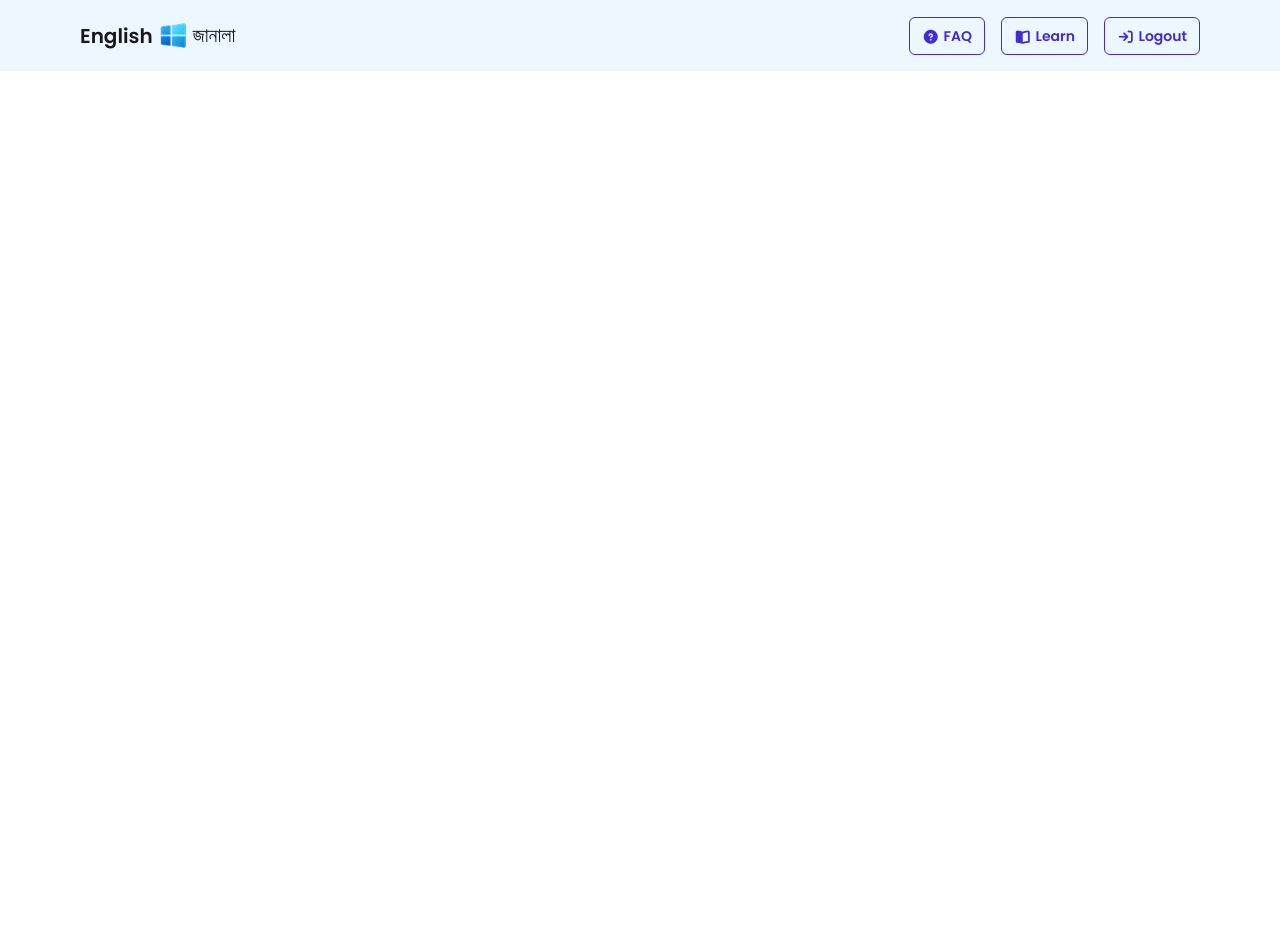
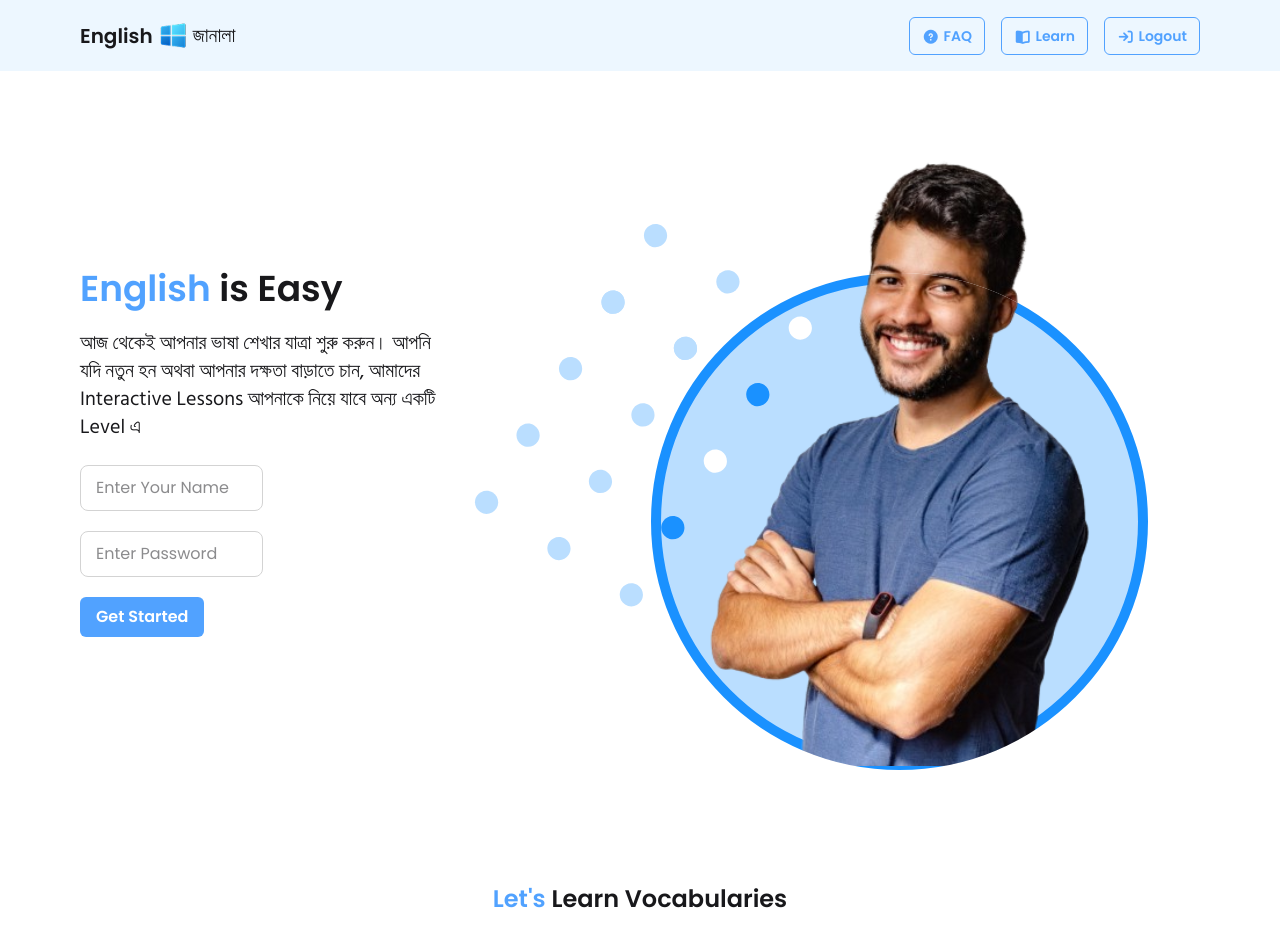
Before and after one commit to BiswanathBD/English-Janala, a plain HTML site: page index.html in a window 1280 px wide. Before the commit the page ends 800 px from the top, so only its background shows below. Drawn offline with nearby package versions, Linux system fonts and the light colour scheme; no server answers.

Commit message:
add lessons from api

```diff
--- a/index.html
+++ b/index.html
@@ -36,11 +36,10 @@
     <!-- css stylesheet -->
     <link rel="stylesheet" href="./style/style.css" />
   </head>
+
   <body>
     <div class="bg-[#badeff42]">
-      <nav
-        class="container mx-auto flex justify-between items-center px-4 lg:px-20"
-      >
+      <nav class="flex justify-between items-center mx-4 lg:mx-20">
         <!-- mobile menu bar -->
         <a id="bar" href="" class="md:hidden mr-2"
           ><i class="fa-solid fa-bars"></i
@@ -63,21 +62,22 @@
           <span class="font-semibold">English</span>
           <img class="w-8" src="./assets/logo.png" alt="" />
           <span class="bangla-font">জানালা</span>
-        </div><div></div>
+        </div>
+        <div></div>
 
         <div class="hidden md:flex gap-4">
           <button
-            class="text-[#422AD5] font-semibold border border-[#422AD5] px-3 py-2 text-sm rounded-md hover:bg-[#422AD5] hover:text-white flex items-center gap-1"
+            class="text-blue-400 font-semibold border border-blue-400 px-3 py-2 text-sm rounded-md hover:bg-blue-400 hover:text-white flex items-center gap-1"
           >
             <i class="fa-solid fa-circle-question -mb-[2px]"></i>FAQ
           </button>
           <button
-            class="text-[#422AD5] font-semibold border border-[#422AD5] px-3 py-2 text-sm rounded-md hover:bg-[#422AD5] hover:text-white flex items-center gap-1"
+            class="text-blue-400 font-semibold border border-blue-400 px-3 py-2 text-sm rounded-md hover:bg-blue-400 hover:text-white flex items-center gap-1"
           >
             <i class="fa-solid fa-book-open -mb-[2px]"></i>Learn
           </button>
           <button
-            class="text-[#422AD5] font-semibold border border-[#422AD5] px-3 py-2 text-sm rounded-md hover:bg-[#422AD5] hover:text-white flex items-center gap-1"
+            class="text-blue-400 font-semibold border border-blue-400 px-3 py-2 text-sm rounded-md hover:bg-blue-400 hover:text-white flex items-center gap-1"
           >
             <i class="fa-solid fa-arrow-right-to-bracket -mb-[2px]"></i>Logout
           </button>
@@ -85,6 +85,50 @@
       </nav>
     </div>
 
+    <section
+      class="flex flex-col-reverse md:flex-row gap-5 items-center justify-between text-center md:text-left px-4 lg:px-20 my-4 md:mb-16"
+    >
+      <div class="flex-1">
+        <h2 class="text-4xl font-semibold mb-5">
+          <span class="text-blue-400">English</span> is Easy
+        </h2>
+        <p class="bangla-font mb-6 text-xl">
+          আজ থেকেই আপনার ভাষা শেখার যাত্রা শুরু করুন। আপনি যদি নতুন হন অথবা
+          আপনার দক্ষতা বাড়াতে চান, আমাদের Interactive Lessons আপনাকে নিয়ে যাবে
+          অন্য একটি Level এ
+        </p>
+        <form class="flex flex-col md:w-[50%]">
+          <input
+            type="text"
+            name="name"
+            id="name"
+            placeholder="Enter Your Name"
+          />
+          <input
+            type="password"
+            name="password"
+            id="password"
+            placeholder="Enter Password"
+          />
+        </form>
+        <button
+          class="bg-blue-400 text-white font-semibold px-4 py-2 rounded-md"
+        >
+          Get Started
+        </button>
+      </div>
+      <div>
+        <img src="./assets/hero-student.png" alt="" />
+      </div>
+    </section>
+
+    <!-- dynamic section -->
+    <h2 class="text-2xl font-semibold text-center">
+      <span class="text-blue-400">Let's</span> Learn Vocabularies
+    </h2>
+    <div id="LessonsContainer" class="flex flex-wrap gap-4 justify-center my-4">
+    </div>
+
     <!-- javascript -->
     <script src="./index.js"></script>
   </body>
--- a/index.js
+++ b/index.js
@@ -7,12 +7,30 @@ getById("bar").addEventListener("click", (e) => {
   if (menu.classList.contains("opacity-0")) {
     menu.classList.replace("opacity-0", "opacity-100");
     menu.classList.remove("pointer-events-none");
-    menu.classList.add("top-18"); // optional slide effect
+    menu.classList.add("top-18");
   } else {
     menu.classList.replace("opacity-100", "opacity-0");
     menu.classList.add("pointer-events-none");
     menu.classList.remove("top-18");
   }
 });
-const menu = getById("options");
-console.log(menu.childNodes);
+
+fetch("https://openapi.programming-hero.com/api/levels/all")
+  .then((res) => res.json())
+  .then((json) => displayLessons(json.data));
+
+const displayLessons = (lessons) => {
+  const lessonsContainer = getById("LessonsContainer");
+  lessonsContainer.innerHTML = "";
+  lessons.forEach((lesson) => {
+    const levelLessons = document.createElement("button");
+    levelLessons.innerHTML = `
+          <button
+            class="text-blue-400 font-semibold border border-blue-400 px-3 py-2 text-sm rounded-md hover:bg-blue-400 hover:text-white flex items-center gap-1"
+          >
+            <i class="fa-solid fa-book-open -mb-[2px]"></i>Lesson - ${lesson.level_no}
+          </button>
+    `;
+    lessonsContainer.append(levelLessons)
+  });
+};
--- a/style/style.css
+++ b/style/style.css
@@ -4,3 +4,13 @@
 .bangla-font {
   font-family: "Hind Siliguri", sans-serif;
 }
+input {
+  padding: 10px 15px;
+  margin-bottom: 20px;
+  border: 1px solid lightgray;
+  border-radius: 8px;
+}
+input:focus{
+  outline: none;
+  border: 1px solid skyblue;
+}
```
